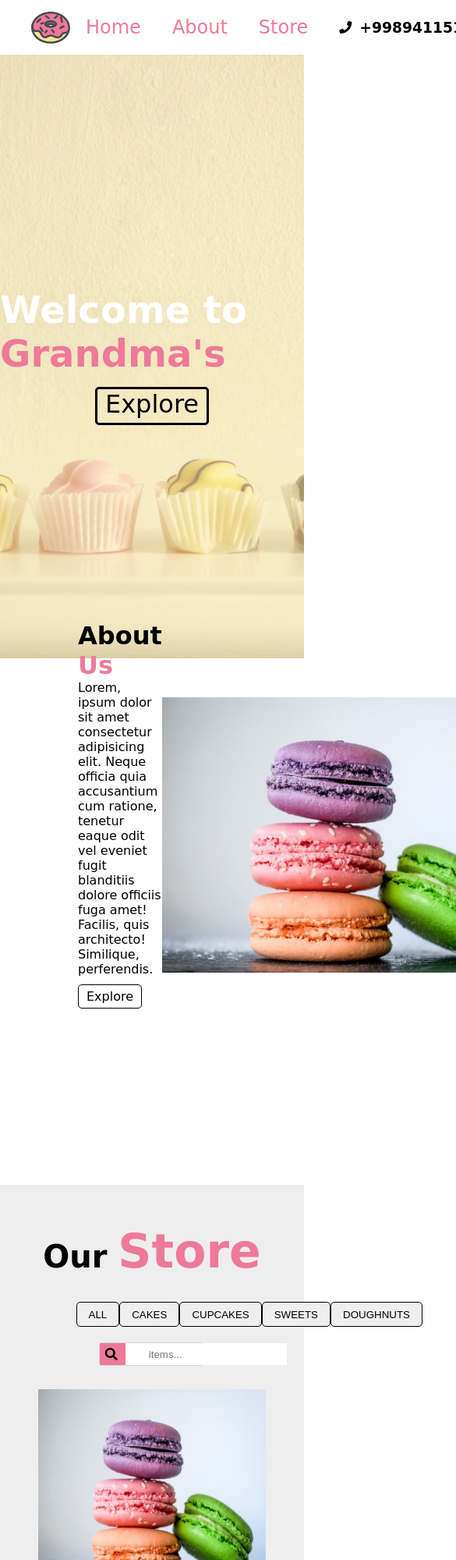
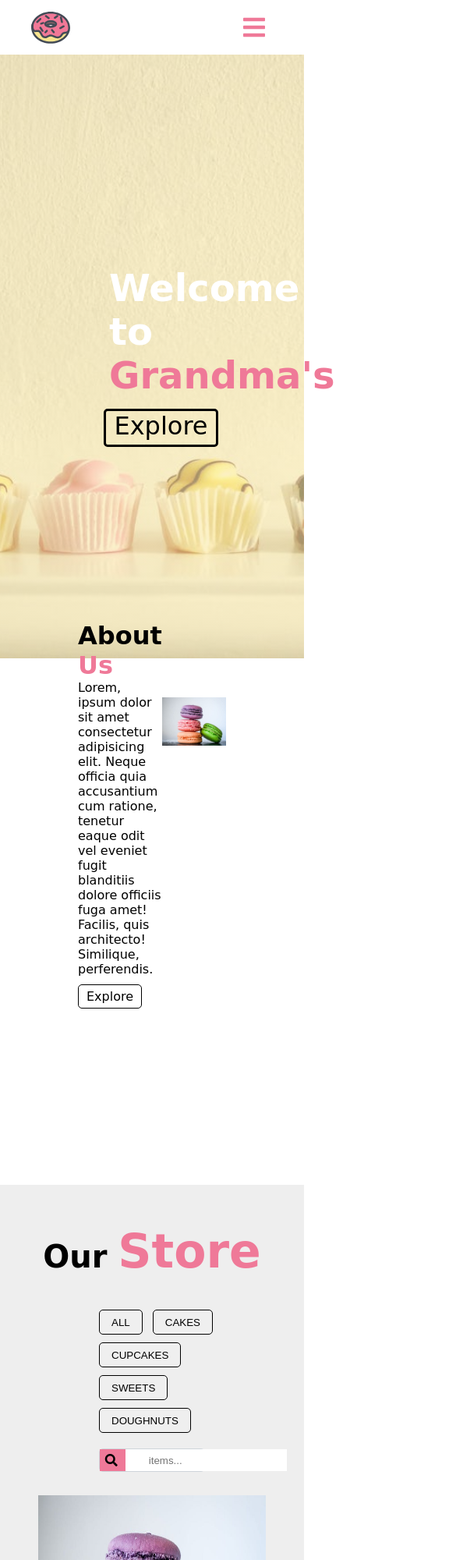
Before and after one commit to Asadbek-Dev/lesson_js, a plain HTML site: page index.html in a window 390 px wide. Shown: the top 2000 px of the page at 78% size, 585 px wide, since content can reach past the window. Drawn offline with Linux system fonts and the light colour scheme.

Commit message:
responsive added

```diff
--- a/index.html
+++ b/index.html
@@ -18,12 +18,12 @@
             <li>
                 <img src="img/logo.svg" alt="">
             </li>
-            <li>
+            <li class="header__link">
                 <a href="">Home</a>
                 <a href="">About</a>
                 <a href="">Store</a>
             </li>
-            <li>
+            <li class="header__cart">
                 <div class="tel">
                     <i class="fas fa-phone"></i>
                     <h3>+998941151101</h3>
@@ -33,6 +33,7 @@
                     <p>2 items - $10.49</p>
                 </div>
             </li>
+            <li><i id="hamburg" class="fas fa-bars"></i></li>
         </ul>
     </header>
     <section>
@@ -131,6 +132,13 @@
                         <h3>$5</h3>
                     </div>
                 </div>
+                <div class="card">
+                    <img src="img/sweets-1.jpeg" alt="Avatar" style="width:100%">
+                    <div class="container">
+                        <h3>Sweet Item</h3>
+                        <h3>$5</h3>
+                    </div>
+                </div>
             </div>
         </div>
     </section>
--- a/style.css
+++ b/style.css
@@ -47,6 +47,11 @@ i{
     border: 1px solid #ef7998;
     cursor: pointer;
 }
+  #hamburg{
+   font-size: xx-large;
+        color: #ef7998;
+        display: none;
+    }
 li img{
     cursor: pointer;
 }
@@ -63,12 +68,17 @@ section{
     background-size: cover;
     background-attachment: fixed;
     display: flex;
+    flex-wrap: wrap;
     flex-direction: column;
     justify-content: center;
     align-items: center;
     color: white;
     font-size: xx-large;
     font-family: cursive;
+}
+.section__top h1{
+    width: 70%;
+    margin-left: 140px;
 }
 .section__top span{
     color: #ef7998;
@@ -96,7 +106,7 @@ section{
 
 }
 .section__middle__img img{
-    width: 470px;
+    width: 100%;
     height: auto;
 }
 .section__middle aside{
@@ -150,6 +160,7 @@ section{
     width: 50vw;
     margin: 0 auto;
     display: flex;
+    flex-wrap: wrap;
     justify-content: space-between;
 }
 .buttons button{
@@ -190,6 +201,7 @@ section{
     min-height: 80vh;
     margin: 20px auto;
     display: flex;
+    justify-content: space-between;
     flex-wrap: wrap;
 }
 .content .card{
@@ -208,3 +220,41 @@ section{
     display: flex;
     justify-content: space-around;
 }
+@media screen and (max-width:992px){
+    #hamburg{
+        display: block;
+    }
+    .header__link,.header__cart{
+        display: none;
+    }
+    .buttons{
+        width: 40vw;
+    }
+    .buttons button{
+        margin-top: 10px;
+        margin-left: 10px;
+    }
+
+
+}
+@media screen and (max-width:825px){
+    .content{
+        justify-content: center;
+    }
+    .content .card{
+        width: 400px;
+        height: 440px;
+        background-color: #fff;
+        margin: 10px;
+    }
+
+}
+@media screen and(max-width:537px) {
+    .section__top {
+        font-size: x-large;
+    }
+    .section__middle{
+        flex-direction: column;
+    }
+
+}
```
